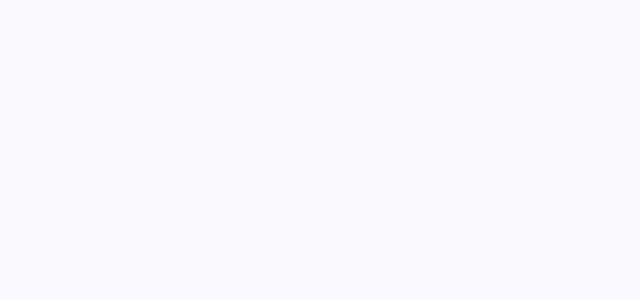
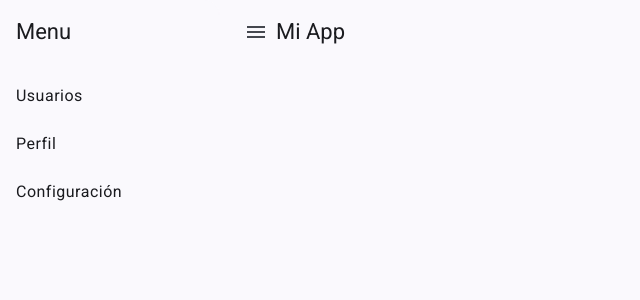
Before and after one commit to kevinbasto/sivetel-front, an Angular app: page / in a window 1280 px wide. Shown: the top 300 px of the page, without its empty margins (0-640 px from the left). Built offline with nearby package versions, Linux system fonts and the light colour scheme.

Commit message:
[FEAT]: client layout defined

```diff
--- /dev/null
+++ b/src/app/layouts/client-layout/client-layout.html
@@ -0,0 +1,27 @@
+<mat-sidenav-container class="sidenav-container">
+
+  <!-- Sidenav lateral -->
+  <mat-sidenav #sidenav mode="side" [(opened)]="opened" class="sidenav">
+    <mat-toolbar color="primary">Menu</mat-toolbar>
+    <mat-nav-list>
+      <a mat-list-item routerLink="/users" routerLinkActive="active-link">Usuarios</a>
+      <a mat-list-item routerLink="/profile" routerLinkActive="active-link">Perfil</a>
+      <a mat-list-item routerLink="/settings" routerLinkActive="active-link">Configuración</a>
+    </mat-nav-list>
+  </mat-sidenav>
+
+  <!-- Contenido principal -->
+  <mat-sidenav-content>
+    <mat-toolbar color="primary" class="top-toolbar">
+      <button mat-icon-button (click)="toggleSidenav()">
+        <mat-icon>menu</mat-icon>
+      </button>
+      <span>Mi App</span>
+    </mat-toolbar>
+
+    <div class="main-content">
+      <router-outlet></router-outlet>
+    </div>
+  </mat-sidenav-content>
+
+</mat-sidenav-container>
--- /dev/null
+++ b/src/app/layouts/client-layout/client-layout.scss
@@ -0,0 +1,22 @@
+.sidenav-container {
+  height: 100vh;
+}
+
+.sidenav {
+  width: 220px;
+}
+
+.top-toolbar {
+  position: sticky;
+  top: 0;
+  z-index: 2;
+}
+
+.main-content {
+  padding: 1rem;
+}
+
+.active-link {
+  font-weight: bold;
+  color: #1976d2; // color primario
+}
--- /dev/null
+++ b/src/app/layouts/client-layout/client-layout.ts
@@ -0,0 +1,29 @@
+import { Component } from '@angular/core';
+import { RouterModule } from '@angular/router';
+import { MatSidenavModule } from '@angular/material/sidenav';
+import { MatToolbarModule } from '@angular/material/toolbar';
+import { MatIconModule } from '@angular/material/icon';
+import { MatListModule } from '@angular/material/list';
+import { MatButtonModule } from '@angular/material/button';
+
+@Component({
+  selector: 'app-client-layout',
+  standalone: true,
+  imports: [
+    RouterModule,
+    MatSidenavModule,
+    MatToolbarModule,
+    MatIconModule,
+    MatListModule,
+    MatButtonModule
+  ],
+  templateUrl: './client-layout.html',
+  styleUrls: ['./client-layout.scss']
+})
+export class ClientLayout {
+  opened = true;
+
+  toggleSidenav() {
+    this.opened = !this.opened;
+  }
+}
```
Also changed, not shown: src/app/app.routes.ts (+10 -3 lines), 1 other file (tests, documents, lock files or other folders).
